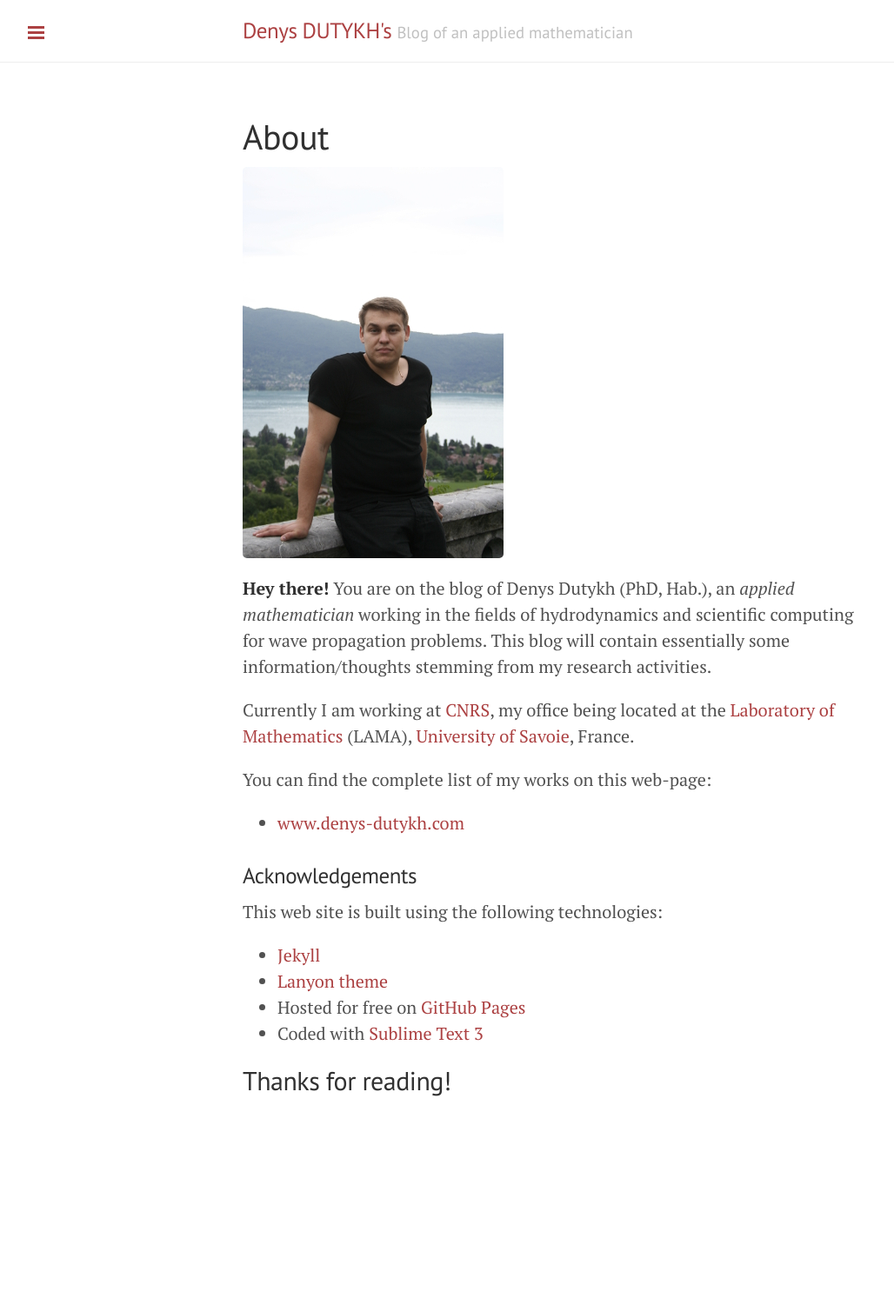
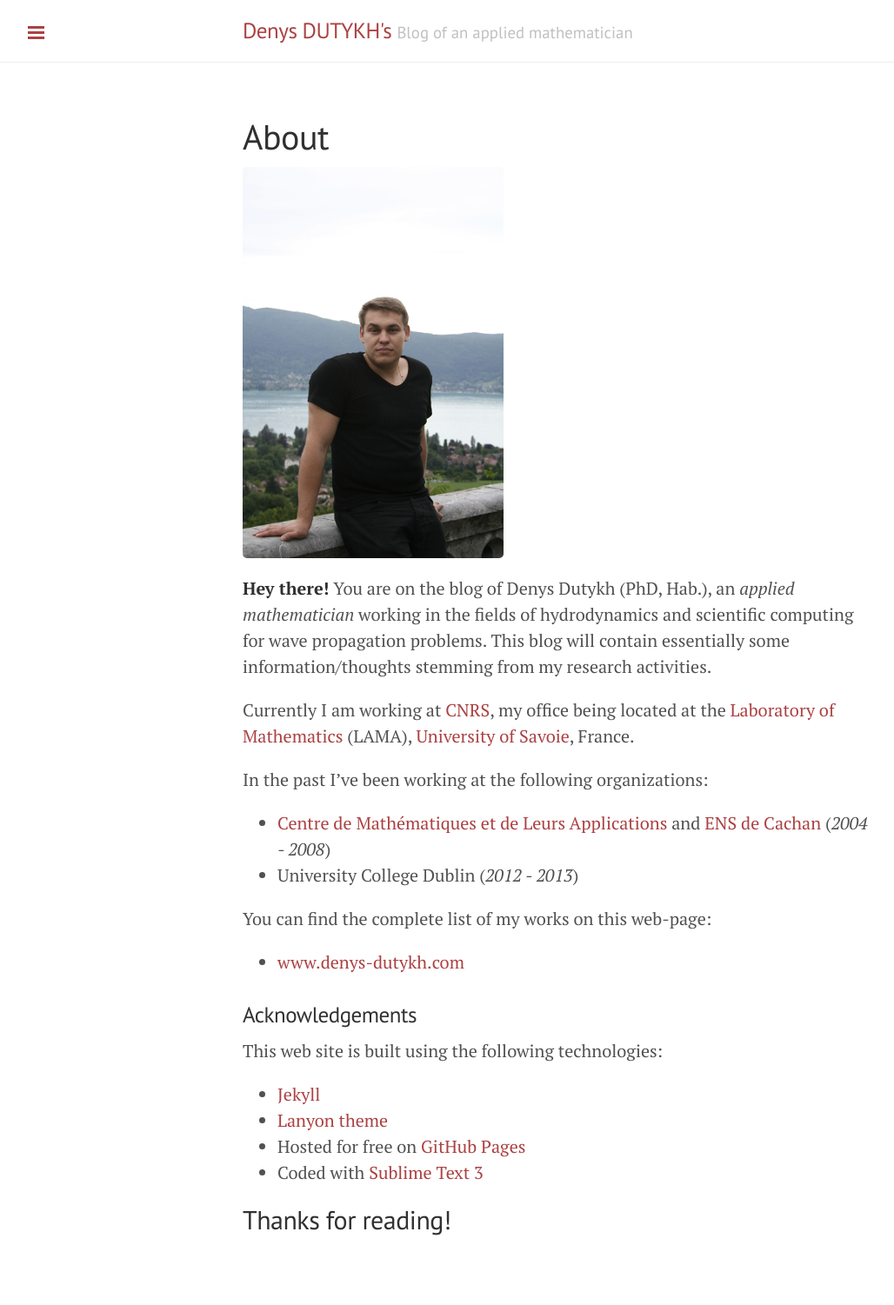
Before and after one commit to dutykh/dutykh.github.io, a Jekyll site: the page built from about.md, in a window 1280 px wide. Shown: the whole page at 87% size, without its empty margins (1-1029 px from the left). Built offline with Jekyll 4.4.1, drawn with Linux system fonts in a browser that asks for light colours; Markdown is read by kramdown in place of the engine named in the settings; before the commit the page ends 1341 px from its top, so only the background shows below that.

Commit message:
New About

```diff
--- a/about.md
+++ b/about.md
@@ -8,6 +8,11 @@ title: About
 **Hey there!** You are on the blog of Denys Dutykh (PhD, Hab.), an *applied mathematician* working in the fields of hydrodynamics and scientific computing for wave propagation problems. This blog will contain essentially some information/thoughts stemming from my research activities.
 
 Currently I am working at [CNRS](http://www.cnrs.fr/insmi/), my office being located at the [Laboratory of Mathematics](http://lama.univ-savoie.fr/index.php) (LAMA), [University of Savoie](http://www.univ-savoie.fr/), France.
+
+In the past I've been working at the following organizations:
+
+* [Centre de Mathématiques et de Leurs Applications](http://www.cmla.ens-cachan.fr/) and [ENS de Cachan](http://www.ens-cachan.fr/) (*2004 - 2008*)
+* University College Dublin (*2012 - 2013*)
 
 You can find the complete list of my works on this web-page:
 
```
